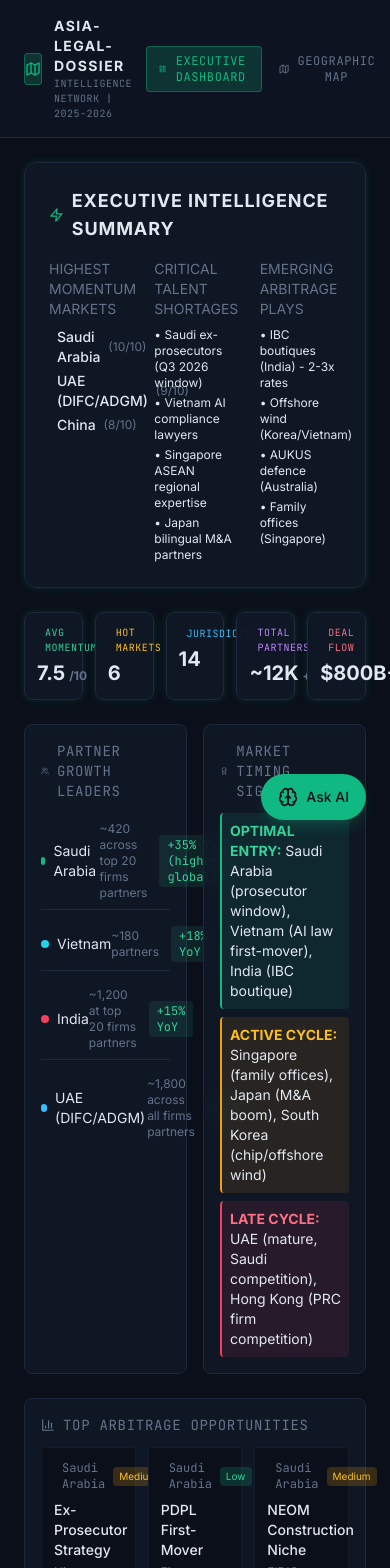
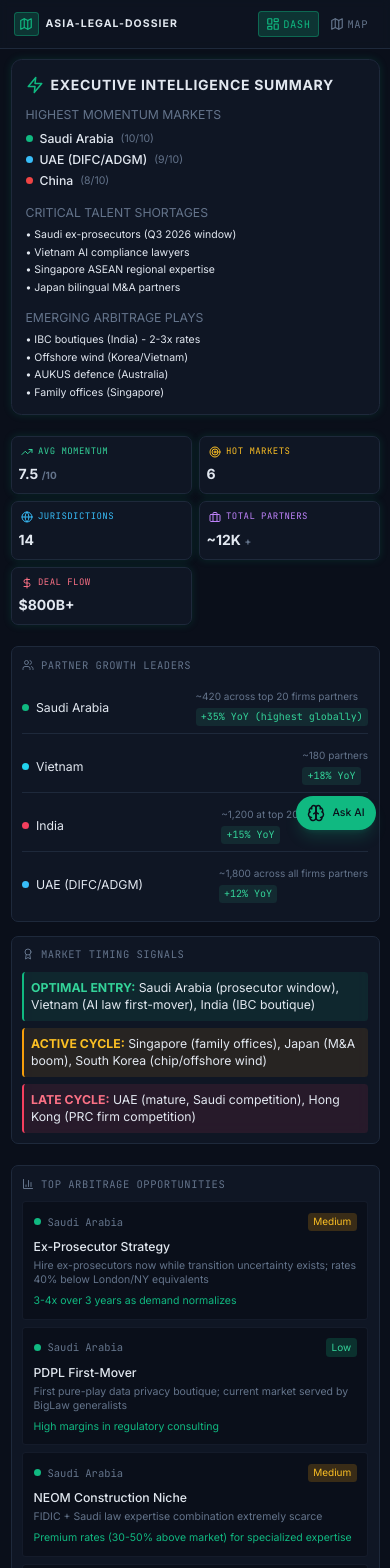
Before and after one commit to Ravs0/asia-legal-dossier, a React (Vite) app: page / in a window 390 px wide. Shown: the top 1568 px of the page. Built offline with nearby package versions, Linux system fonts and the light colour scheme; the HTML template or start-up script is replaced by a standard one.

Commit message:
Make app fully mobile responsive

```diff
--- a/src/App.tsx
+++ b/src/App.tsx
@@ -16,23 +16,23 @@ export default function App() {
 
   return (
     <div className="min-h-screen bg-dossier-bg text-dossier-text font-sans">
-      <header className="border-b border-dossier-border px-6 py-4 flex items-center justify-between bg-dossier-panel/50 backdrop-blur-sm sticky top-0 z-40">
-        <div className="flex items-center gap-3">
-          <div className="w-8 h-8 rounded bg-dossier-accent/20 flex items-center justify-center border border-dossier-accent/40">
-            <Map size={16} className="text-dossier-accent" />
+      <header className="border-b border-dossier-border px-4 md:px-6 py-3 md:py-4 flex items-center justify-between bg-dossier-panel/50 backdrop-blur-sm sticky top-0 z-40">
+        <div className="flex items-center gap-2 md:gap-3">
+          <div className="w-7 h-7 md:w-8 md:h-8 rounded bg-dossier-accent/20 flex items-center justify-center border border-dossier-accent/40">
+            <Map size={14} className="text-dossier-accent" />
           </div>
           <div>
-            <h1 className="text-sm font-bold tracking-widest uppercase">Asia-Legal-Dossier</h1>
-            <p className="text-[10px] font-mono text-dossier-textDim uppercase tracking-wider">Intelligence Network | 2025-2026</p>
+            <h1 className="text-xs md:text-sm font-bold tracking-widest uppercase">Asia-Legal-Dossier</h1>
+            <p className="text-[9px] md:text-[10px] font-mono text-dossier-textDim uppercase tracking-wider hidden sm:block">Intelligence Network | 2025-2026</p>
           </div>
         </div>
         <nav className="flex items-center gap-1">
-          <NavButton active={view === 'dashboard'} onClick={() => setView('dashboard')} icon={<LayoutDashboard size={14} />} label="Executive Dashboard" />
-          <NavButton active={view === 'map'} onClick={() => setView('map')} icon={<Map size={14} />} label="Geographic Map" />
+          <NavButton active={view === 'dashboard'} onClick={() => setView('dashboard')} icon={<LayoutDashboard size={14} />} label="Dashboard" mobileLabel="Dash" />
+          <NavButton active={view === 'map'} onClick={() => setView('map')} icon={<Map size={14} />} label="Map" mobileLabel="Map" />
         </nav>
       </header>
 
-      <main className="p-6 max-w-7xl mx-auto">
+      <main className="p-3 md:p-6 max-w-7xl mx-auto">
         {view === 'dashboard' && <Dashboard />}
         {view === 'map' && (
           <div className="space-y-4">
@@ -45,7 +45,7 @@ export default function App() {
               </div>
               <MapView onSelect={setSelected} selected={selected} />
             </div>
-            <div className="grid grid-cols-5 gap-3">
+            <div className="grid grid-cols-2 sm:grid-cols-3 md:grid-cols-4 lg:grid-cols-5 gap-2 md:gap-3">
               {legalSystems.sort((a,b) => b.momentum - a.momentum).map(s => (
                 <button
                   key={s.id}
@@ -70,31 +70,31 @@ export default function App() {
       )}
       <AISearch />
 
-      <footer className="border-t border-dossier-border px-6 py-4 mt-8">
-        <div className="max-w-7xl mx-auto flex items-center justify-between text-xs text-dossier-textDim">
-          <div className="flex items-center gap-4">
+      <footer className="border-t border-dossier-border px-4 md:px-6 py-3 md:py-4 mt-8">
+        <div className="max-w-7xl mx-auto flex flex-col md:flex-row items-start md:items-center justify-between text-xs text-dossier-textDim gap-2">
+          <div className="flex flex-wrap items-center gap-2 md:gap-4">
             <span className="flex items-center gap-1"><span className="w-1.5 h-1.5 rounded-full bg-dossier-accent inline-block" /> Common Law</span>
             <span className="flex items-center gap-1"><span className="w-1.5 h-1.5 rounded-full bg-dossier-warning inline-block" /> Socialist</span>
             <span className="flex items-center gap-1"><span className="w-1.5 h-1.5 rounded-full bg-purple-400 inline-block" /> Civil Law</span>
           </div>
-          <span>Sources: Chambers 2026, Legal 500, asialaw, Asia Business Law Journal, MLAGlobal</span>
+          <span className="text-[10px] text-dossier-textDim/70">Sources: Chambers 2026, Legal 500, asialaw, Asia Business Law Journal, MLAGlobal</span>
         </div>
       </footer>
     </div>
   );
 }
 
-function NavButton({ active, onClick, icon, label }: { active: boolean; onClick: () => void; icon: any; label: string }) {
+function NavButton({ active, onClick, icon, label, mobileLabel }: { active: boolean; onClick: () => void; icon: any; label: string; mobileLabel?: string }) {
   return (
     <button
       onClick={onClick}
-      className={`flex items-center gap-1.5 px-3 py-1.5 rounded text-xs font-mono uppercase tracking-wider transition-all ${
+      className={`flex items-center gap-1 md:gap-1.5 px-2 md:px-3 py-1.5 rounded text-xs font-mono uppercase tracking-wider transition-all touch-target ${
         active
           ? 'bg-dossier-accent/20 text-dossier-accent border border-dossier-accent/40'
           : 'text-dossier-textDim hover:text-white border border-transparent'
       }`}
     >
-      {icon} {label}
+      {icon} <span class="hidden md:inline">{label}</span><span class="md:hidden">{mobileLabel || label}</span>
     </button>
   );
 }
--- a/src/components/AISearch.tsx
+++ b/src/components/AISearch.tsx
@@ -77,16 +77,16 @@ export function AISearch() {
     return (
       <button
         onClick={() => setIsOpen(true)}
-        className="fixed bottom-6 right-6 z-50 flex items-center gap-2 px-4 py-3 bg-dossier-accent hover:bg-dossier-accent/90 text-dossier-bg rounded-full shadow-lg shadow-dossier-accent/20 transition-all hover:scale-105 border border-dossier-accent/50"
+        className="fixed bottom-4 right-4 md:bottom-6 md:right-6 z-50 flex items-center gap-2 px-3 py-2 md:px-4 md:py-3 bg-dossier-accent hover:bg-dossier-accent/90 text-dossier-bg rounded-full shadow-lg shadow-dossier-accent/20 transition-all hover:scale-105 border border-dossier-accent/50 touch-target"
       >
-        <Brain size={20} />
-        <span className="font-medium text-sm">Ask AI</span>
+        <Brain size={18} />
+        <span className="font-medium text-xs md:text-sm">Ask AI</span>
       </button>
     );
   }
 
   return (
-    <div className="fixed bottom-6 right-6 z-50 w-[400px] max-h-[600px] panel-glass rounded-xl border border-dossier-border shadow-2xl flex flex-col overflow-hidden">
+    <div className="fixed bottom-4 right-4 left-4 md:left-auto md:bottom-6 md:right-6 z-50 md:w-[400px] max-h-[80vh] md:max-h-[600px] panel-glass rounded-xl border border-dossier-border shadow-2xl flex flex-col overflow-hidden">
       {/* Header */}
       <div className="flex items-center justify-between p-4 border-b border-dossier-border bg-dossier-accent/10">
         <div className="flex items-center gap-3">
--- a/src/components/Dashboard.tsx
+++ b/src/components/Dashboard.tsx
@@ -23,12 +23,12 @@ export function Dashboard() {
   return (
     <div className="space-y-6">
       {/* EXECUTIVE SUMMARY */}
-      <div className="panel-glass rounded-xl p-6 border-glow bg-gradient-to-br from-dossier-accent/10 via-dossier-bg to-dossier-bg">
-        <div className="flex items-center gap-2 mb-4">
-          <Zap className="text-dossier-accent" size={20} />
-          <h2 className="text-lg font-bold tracking-wider">EXECUTIVE INTELLIGENCE SUMMARY</h2>
+      <div className="panel-glass rounded-xl p-4 md:p-6 border-glow bg-gradient-to-br from-dossier-accent/10 via-dossier-bg to-dossier-bg">
+        <div className="flex items-center gap-2 mb-3 md:mb-4">
+          <Zap className="text-dossier-accent" size={18} />
+          <h2 className="text-base md:text-lg font-bold tracking-wider">EXECUTIVE INTELLIGENCE SUMMARY</h2>
         </div>
-        <div className="grid grid-cols-3 gap-6 text-sm">
+        <div className="grid grid-cols-1 md:grid-cols-3 gap-4 md:gap-6 text-sm">
           <div>
             <p className="text-dossier-textDim mb-2">HIGHEST MOMENTUM MARKETS</p>
             <div className="space-y-1">
@@ -63,7 +63,7 @@ export function Dashboard() {
       </div>
 
       {/* KEY METRICS */}
-      <div className="grid grid-cols-5 gap-3">
+      <div className="grid grid-cols-2 sm:grid-cols-3 md:grid-cols-5 gap-2 md:gap-3">
         <StatCard icon={<TrendingUp size={16} />} label="Avg Momentum" value={avgMomentum} suffix="/10" color="text-emerald-400" />
         <StatCard icon={<Target size={16} />} label="Hot Markets" value={highMomentum.length} suffix="" color="text-amber-400" />
         <StatCard icon={<Globe size={16} />} label="Jurisdictions" value={legalSystems.length} suffix="" color="text-sky-400" />
@@ -72,10 +72,10 @@ export function Dashboard() {
       </div>
 
       {/* PARTNER GROWTH & MARKET TIMING */}
-      <div className="grid grid-cols-2 gap-4">
-        <div className="panel-glass rounded-lg p-4">
-          <h3 className="text-sm font-mono text-dossier-textDim uppercase tracking-wider mb-3 flex items-center gap-2">
-            <Users size={14} /> Partner Growth Leaders
+      <div className="grid grid-cols-1 md:grid-cols-2 gap-4">
+        <div className="panel-glass rounded-lg p-3 md:p-4">
+          <h3 className="text-xs md:text-sm font-mono text-dossier-textDim uppercase tracking-wider mb-3 flex items-center gap-2">
+            <Users size={12} md:size={14} /> Partner Growth Leaders
           </h3>
           <div className="space-y-2">
             {topGrowthMarkets.map(s => (
@@ -84,9 +84,9 @@ export function Dashboard() {
                   <div className="w-2 h-2 rounded-full" style={{ background: s.color }} />
                   <span className="text-sm">{s.name}</span>
                 </div>
-                <div className="flex items-center gap-3">
-                  <span className="text-xs text-dossier-textDim">{s.partnerIntel?.totalPartners} partners</span>
-                  <span className="text-xs font-mono text-emerald-400 bg-emerald-400/10 px-2 py-0.5 rounded">
+                <div className="flex flex-col sm:flex-row items-start sm:items-center gap-1 sm:gap-3">
+                  <span className="text-[10px] md:text-xs text-dossier-textDim">{s.partnerIntel?.totalPartners} partners</span>
+                  <span className="text-[10px] md:text-xs font-mono text-emerald-400 bg-emerald-400/10 px-1.5 md:px-2 py-0.5 rounded">
                     {s.partnerIntel?.partnerGrowth}
                   </span>
                 </div>
@@ -95,9 +95,9 @@ export function Dashboard() {
           </div>
         </div>
 
-        <div className="panel-glass rounded-lg p-4">
-          <h3 className="text-sm font-mono text-dossier-textDim uppercase tracking-wider mb-3 flex items-center gap-2">
-            <Award size={14} /> Market Timing Signals
+        <div className="panel-glass rounded-lg p-3 md:p-4">
+          <h3 className="text-xs md:text-sm font-mono text-dossier-textDim uppercase tracking-wider mb-3 flex items-center gap-2">
+            <Award size={12} md:size={14} /> Market Timing Signals
           </h3>
           <div className="space-y-2 text-sm">
             <div className="p-2 bg-emerald-500/10 rounded border-l-2 border-emerald-500">
@@ -114,11 +114,11 @@ export function Dashboard() {
       </div>
 
       {/* ARBITRAGE OPPORTUNITIES */}
-      <div className="panel-glass rounded-lg p-4">
-        <h3 className="text-sm font-mono text-dossier-textDim uppercase tracking-wider mb-3 flex items-center gap-2">
-          <BarChart3 size={14} /> Top Arbitrage Opportunities
+      <div className="panel-glass rounded-lg p-3 md:p-4">
+        <h3 className="text-xs md:text-sm font-mono text-dossier-textDim uppercase tracking-wider mb-3 flex items-center gap-2">
+          <BarChart3 size={12} md:size={14} /> Top Arbitrage Opportunities
         </h3>
-        <div className="grid grid-cols-3 gap-3">
+        <div className="grid grid-cols-1 sm:grid-cols-2 md:grid-cols-3 gap-2 md:gap-3">
           {allArbitrages.map((a, i) => (
             <div key={i} className="p-3 bg-dossier-bg rounded border border-dossier-border/50">
               <div className="flex items-center gap-2 mb-2">
@@ -139,11 +139,11 @@ export function Dashboard() {
       </div>
 
       {/* INSIDER ALERTS */}
-      <div className="panel-glass rounded-lg p-4 border-l-4 border-dossier-warning">
-        <h3 className="text-sm font-mono text-dossier-textDim uppercase tracking-wider mb-3 flex items-center gap-2">
-          <AlertCircle size={14} /> Red Flag Alerts
+      <div className="panel-glass rounded-lg p-3 md:p-4 border-l-4 border-dossier-warning">
+        <h3 className="text-xs md:text-sm font-mono text-dossier-textDim uppercase tracking-wider mb-3 flex items-center gap-2">
+          <AlertCircle size={12} md:size={14} /> Red Flag Alerts
         </h3>
-        <div className="grid grid-cols-2 gap-3 text-sm">
+        <div className="grid grid-cols-1 md:grid-cols-2 gap-2 md:gap-3 text-xs md:text-sm">
           <div className="space-y-2">
             <div className="flex items-start gap-2">
               <span className="text-rose-400 mt-0.5">▸</span>
@@ -180,13 +180,13 @@ export function Dashboard() {
 
 function StatCard({ icon, label, value, suffix, color }: { icon: any, label: string, value: string | number, suffix: string, color: string }) {
   return (
-    <div className="panel-glass rounded-lg p-3 border-glow">
-      <div className={`flex items-center gap-2 mb-1 ${color}`}>
-        {icon}
-        <span className="text-[10px] font-mono uppercase tracking-wider">{label}</span>
+    <div className="panel-glass rounded-lg p-2 md:p-3 border-glow">
+      <div className={`flex items-center gap-1 md:gap-2 mb-1 ${color}`}>
+        <span className="scale-75 md:scale-100">{icon}</span>
+        <span className="text-[9px] md:text-[10px] font-mono uppercase tracking-wider">{label}</span>
       </div>
-      <div className="text-xl font-bold">
-        {value}<span className="text-xs text-dossier-textDim ml-1">{suffix}</span>
+      <div className="text-base md:text-xl font-bold">
+        {value}<span className="text-[10px] md:text-xs text-dossier-textDim ml-1">{suffix}</span>
       </div>
     </div>
   );
--- a/src/index.css
+++ b/src/index.css
@@ -44,3 +44,63 @@
     background: #475569;
   }
 }
+
+/* Mobile Responsive Styles */
+@media (max-width: 768px) {
+  html {
+    font-size: 14px;
+  }
+
+  .mobile-stack {
+    flex-direction: column !important;
+  }
+
+  .mobile-full {
+    width: 100% !important;
+    max-width: 100% !important;
+  }
+
+  .mobile-hide {
+    display: none !important;
+  }
+
+  .mobile-show {
+    display: block !important;
+  }
+
+  .mobile-grid-1 {
+    grid-template-columns: 1fr !important;
+  }
+
+  .mobile-grid-2 {
+    grid-template-columns: repeat(2, 1fr) !important;
+  }
+
+  .mobile-p-2 {
+    padding: 0.5rem !important;
+  }
+
+  .mobile-p-3 {
+    padding: 0.75rem !important;
+  }
+
+  .mobile-text-sm {
+    font-size: 0.875rem !important;
+  }
+
+  .mobile-text-xs {
+    font-size: 0.75rem !important;
+  }
+}
+
+/* Touch-friendly interactions */
+@media (hover: none) and (pointer: coarse) {
+  .touch-target {
+    min-height: 44px;
+    min-width: 44px;
+  }
+
+  button, a {
+    touch-action: manipulation;
+  }
+}
```
Also changed, not shown: src/components/DossierCard.tsx (+31 -31 lines), 1 other file (tests, documents, lock files or other folders).
